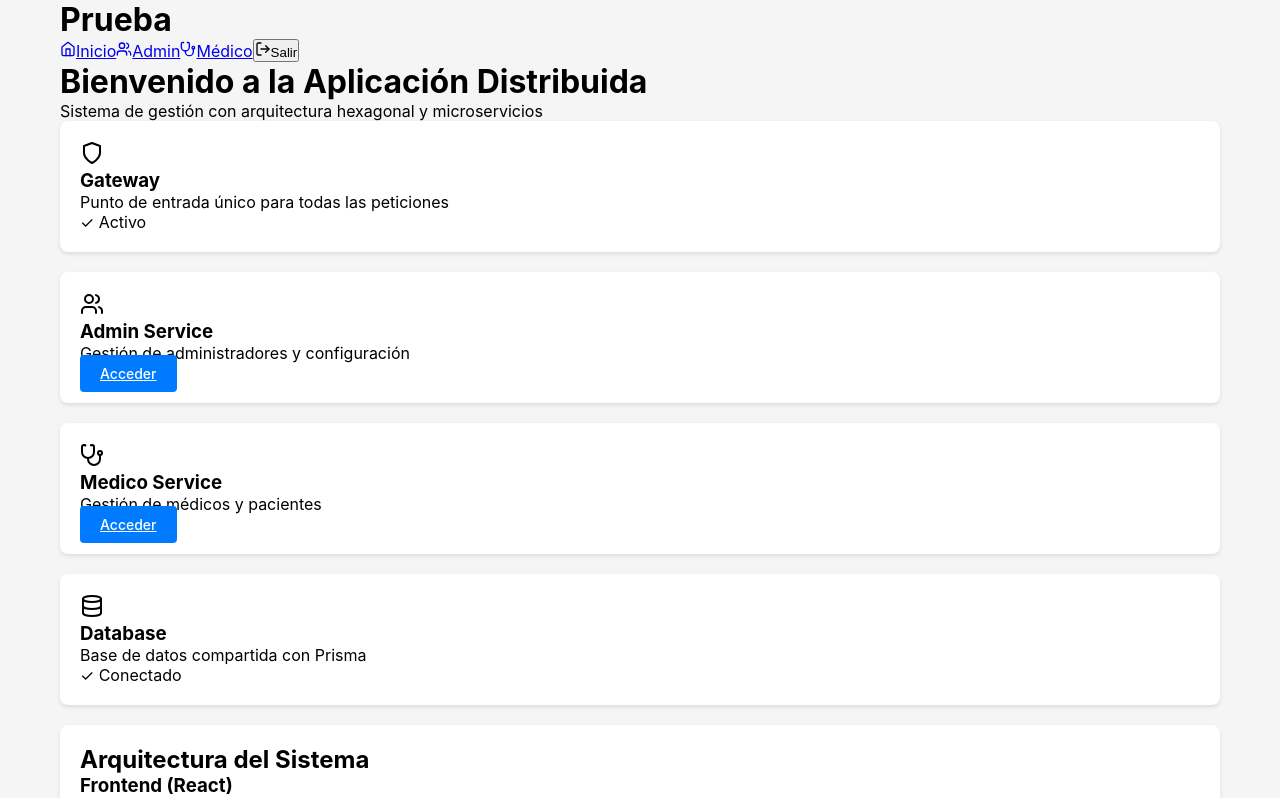
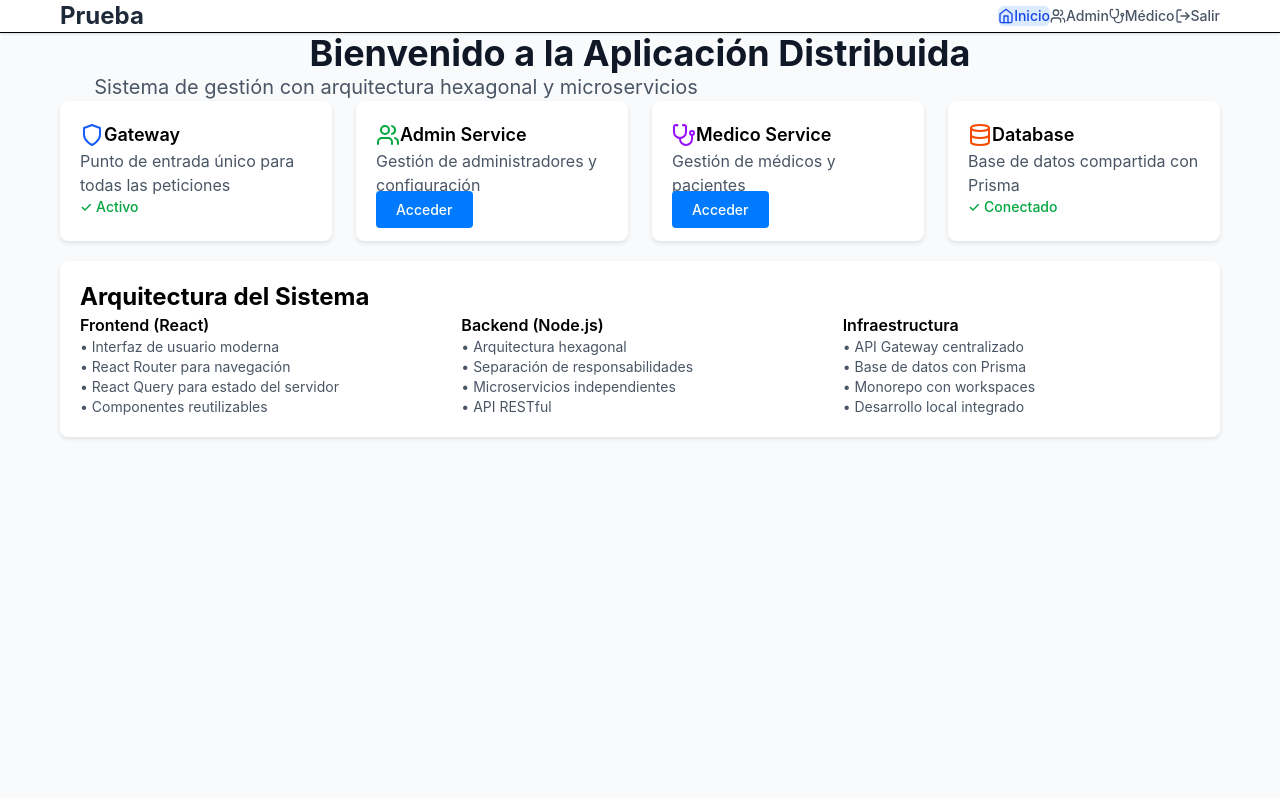
Before and after one commit to Elkinnn/PruebaDistribuidas, a React (Vite) app in the folder apps/frontend/: page / in a window 1280 px wide. Shown: the top 798 px of the page. Built offline with nearby package versions, Linux system fonts and the light colour scheme.

Commit message:
Se agrego tailwindcss al front.

```diff
--- a/apps/frontend/src/index.css
+++ b/apps/frontend/src/index.css
@@ -1,3 +1,5 @@
+@import "tailwindcss";
+
 * {
   margin: 0;
   padding: 0;
--- a/apps/frontend/src/main.jsx
+++ b/apps/frontend/src/main.jsx
@@ -5,6 +5,7 @@ import { QueryClient, QueryClientProvider } from 'react-query'
 import { Toaster } from 'react-hot-toast'
 import App from './App.jsx'
 import './index.css'
+
 
 const queryClient = new QueryClient()
 
--- /dev/null
+++ b/apps/frontend/tailwind.config.js
@@ -0,0 +1,11 @@
+/** @type {import('tailwindcss').Config} */
+export default {
+    content: [
+      "./index.html",
+      "./src/**/*.{js,ts,jsx,tsx}",
+    ],
+    theme: {
+      extend: {},
+    },
+    plugins: [],
+  }
```
Also changed, not shown: apps/frontend/package.json (+7 -6 lines).
